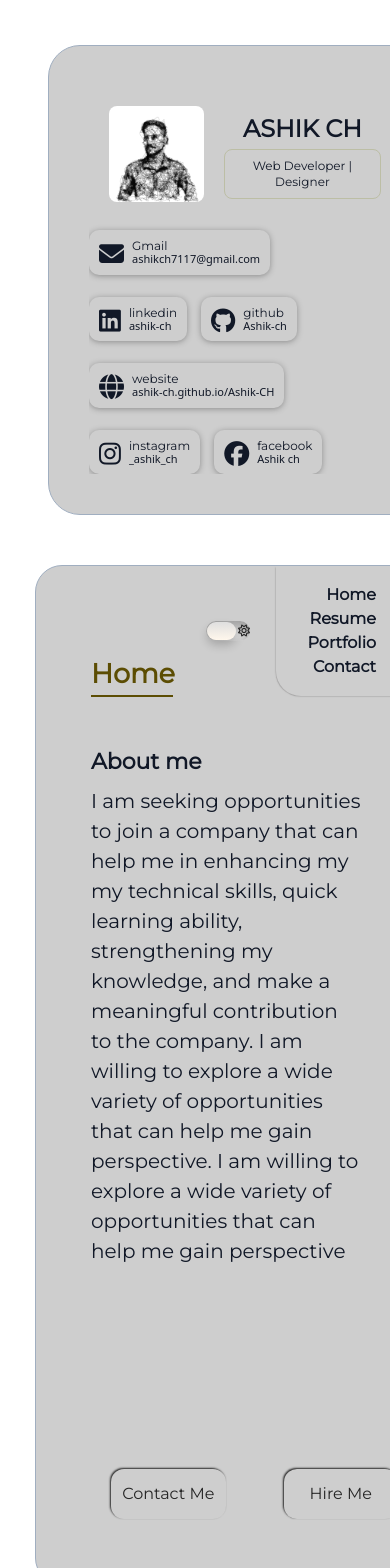
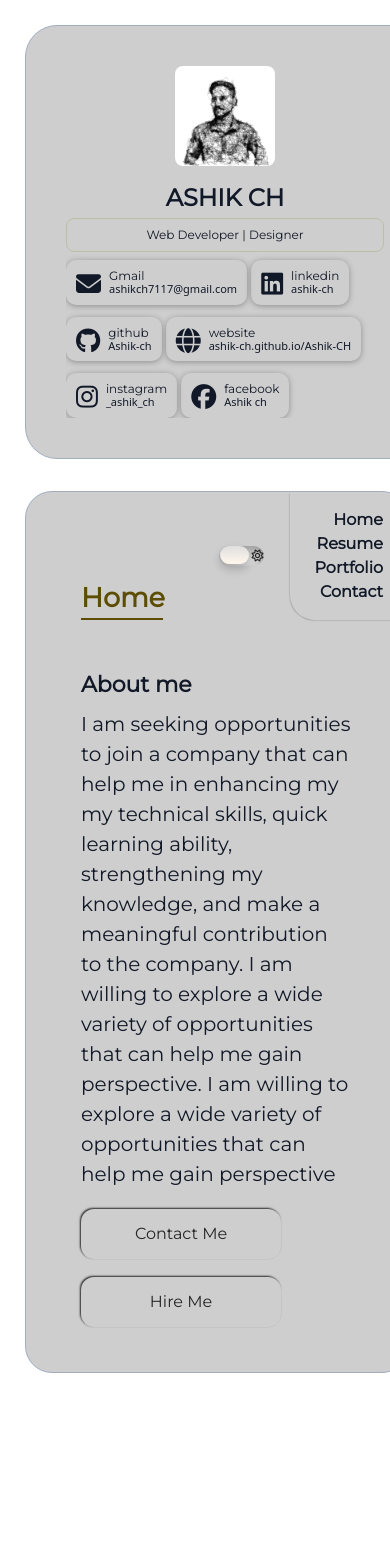
Before and after one commit to Ashik-ch/Ashik-CH, an Angular app: page / in a window 390 px wide. Shown: the top 1568 px of the page. After the commit the page ends 1398 px from the top, so only its background shows below. Built offline with nearby package versions, Linux system fonts and the light colour scheme.

Commit message:
responsive

```diff
--- a/src/app/app.component.scss
+++ b/src/app/app.component.scss
@@ -1,25 +1,25 @@
 .main-div {
   display: flex;
-  padding: 10px;
-  gap: 50px;
+  overflow-x: hidden;
+  gap: 2em;
   flex-direction: row;
-  margin: 35px;
+  margin: 25px;
 
-  @media (max-width: 400px) {
+  @media (max-width: 768px) {
     flex-direction: column;
     align-items: center;
     overflow-x: auto;
     width: 400px;
-    padding: 10px;
+    margin: 25px;
   }
 }
 
 .router {
   width: 1080px;
 
-  @media (max-width: 400px) {
+  @media (max-width: 768px) {
     display: flex;
     flex-direction: column;
-    max-width: 400px;
+    width: 400px;
   }
 }
--- a/src/app/dark/mainpart/mainpart.component.html
+++ b/src/app/dark/mainpart/mainpart.component.html
@@ -25,7 +25,7 @@
       <div class="header2 font-bold mb-2">About me</div>
       <div class="subheader1 pr-14 ">{{ aboutMe }} </div>
 
-      <div class="buttons">
+      <div class="buttons mt-auto ">
         <button class="button" (click)="contact('Contact')">
           <div class="">Contact Me</div>
         </button>
--- a/src/app/dark/mainpart/mainpart.component.scss
+++ b/src/app/dark/mainpart/mainpart.component.scss
@@ -1,6 +1,6 @@
 .main-part {
   width: 100%;
-  min-height: 716px;
+  height: 100vh;
   background-color: var(--divColor);
   border-radius: 27px;
   padding: 0 0 45px 55px;
@@ -94,10 +94,13 @@
 }
 
 .home {
+  height: 70%;
+  .flex {
+    height: 100%;
+  }
   .buttons {
     display: flex;
     justify-content: center;
-    margin: 183px 0 0 0px;
     color: var(--invert-color1);
     gap: 18px;
   }
@@ -115,6 +118,18 @@
     font-family: Montserrat;
     font-weight: 400;
     word-wrap: break-word;
+  }
+}
+
+@media (max-width: 768px) {
+  .buttons {
+    margin-top: 20px;
+    margin-inline-start: 0;
+    flex-direction: column;
+
+    .button {
+      margin: 0px;
+    }
   }
 }
 
@@ -167,7 +182,7 @@
       display: flex;
       justify-content: space-around;
 
-      @media (max-width: 400px) {
+      @media (max-width: 768px) {
         display: flex;
         flex-direction: column;
         height: auto;
@@ -178,7 +193,7 @@
       padding: 5px;
       margin-top: 16px;
 
-      @media (max-width: 400px) {
+      @media (max-width: 768px) {
         margin-top: 0px;
       }
     }
@@ -200,7 +215,7 @@
     }
   }
   .resume-detail {
-    @media (max-width: 400px) {
+    @media (max-width: 768px) {
       display: flex;
       flex-direction: column;
     }
@@ -261,8 +276,8 @@
 }
 // Contact
 .contact-section {
-  gap: 6.5rem;
-  @media (max-width: 400px) {
+  gap: 2.5rem;
+  @media (max-width: 768px) {
     display: flex;
     flex-direction: column;
     gap: 2rem;
--- a/src/app/dark/nav/nav.component.html
+++ b/src/app/dark/nav/nav.component.html
@@ -1,4 +1,4 @@
-<div class="navbar ">
+<div class="navbar py-4">
   <div class="items" [ngClass]="{'active-link ': nav.path === activeTag }" *ngFor="let nav of Navbar"
     (click)="showdiv(nav.path)">{{nav.title}}</div>
 </div>
--- a/src/app/dark/nav/nav.component.scss
+++ b/src/app/dark/nav/nav.component.scss
@@ -2,12 +2,11 @@
   display: flex;
   justify-content: space-between;
 
-  @media (max-width: 400px) {
+  @media (max-width: 768px) {
     align-items: flex-end;
     height: auto;
     flex-direction: column;
     display: flex;
-    width: 142px;
   }
 }
 
@@ -19,7 +18,6 @@
 .navbar {
   height: auto;
   box-shadow: -1px 1px 1px -0.5px rgba(156, 155, 155, 0.8);
-  padding: 17px;
   background-color: var(--divColor);
   border-radius: 0 25px 0 25px;
 }
--- a/src/app/dark/side-bar/side-bar.component.html
+++ b/src/app/dark/side-bar/side-bar.component.html
@@ -1,14 +1,16 @@
 <div class="side-bar p-10">
-  <div class=" profile">
-    <div class="p-5">
-      <img class="w-24 h-24 rounded-lg align-item-center bg-white" src='assets/ashik3.png' alt="hy" />
+  <div class="row profile">
+    <div class="col-sm-6 col-md-12">
+      <img class=" img-fluid  rounded-lg align-item-center bg-white" src='assets/ashik3.png' alt="hy" width='100' />
     </div>
-    <div class="title mt-1">
-      <h1 class="text-2xl font-bold mb-1">ASHIK CH</h1>
-      <h1 class="title2 border rounded-lg py-2 text-xs">Web Developer | Designer</h1>
+    <div class="col-sm-6 col-md-12">
+      <div class="title mt-4 ">
+        <h1 class="text-2xl font-bold mb-1">ASHIK CH</h1>
+        <h1 class="title2 border rounded-lg py-2 px-2 text-xs">Web Developer | Designer</h1>
+      </div>
     </div>
   </div>
-  <div class="network">
+  <div class="network gap-1 ">
     <div class="outericons h-auto rounded-lg" *ngFor="let net of network">
       <div class="icons text-left  mt-2">
         <i class="{{net.icon}}"> </i>
--- a/src/app/dark/side-bar/side-bar.component.scss
+++ b/src/app/dark/side-bar/side-bar.component.scss
@@ -4,24 +4,17 @@
   border: 1px solid var(--border-color);
   border-radius: 32px;
   position: sticky;
-  top: 42px;
-  height: 716px;
+  height: 100vh;
   width: auto;
   display: flex;
   flex-direction: column;
-
-  @media (max-width: 400px) {
-    align-items: center; /* Center align the row items */
-    width: 374px; /* Allow the network container to expand based on content */
-    height: auto;
-  }
+  overflow-x: auto;
 }
 
-.profile {
-  @media (max-width: 400px) {
-    display: flex;
-    flex-direction: row;
-    align-items: center;
+@media (max-width: 768px) {
+  .side-bar {
+    width: 100%;
+    height: auto;
   }
 }
 
@@ -30,17 +23,16 @@
 }
 
 .network {
-  gap: 14px;
   flex-direction: column;
   display: flex;
   width: 180px;
   margin-top: 24px;
 
-  @media (max-width: 400px) {
+  @media (max-width: 768px) {
     flex-direction: row;
     align-items: center;
     overflow-x: auto;
-    width: auto;
+    width: 100%;
     flex-wrap: wrap;
     margin-top: 0px;
   }
```
